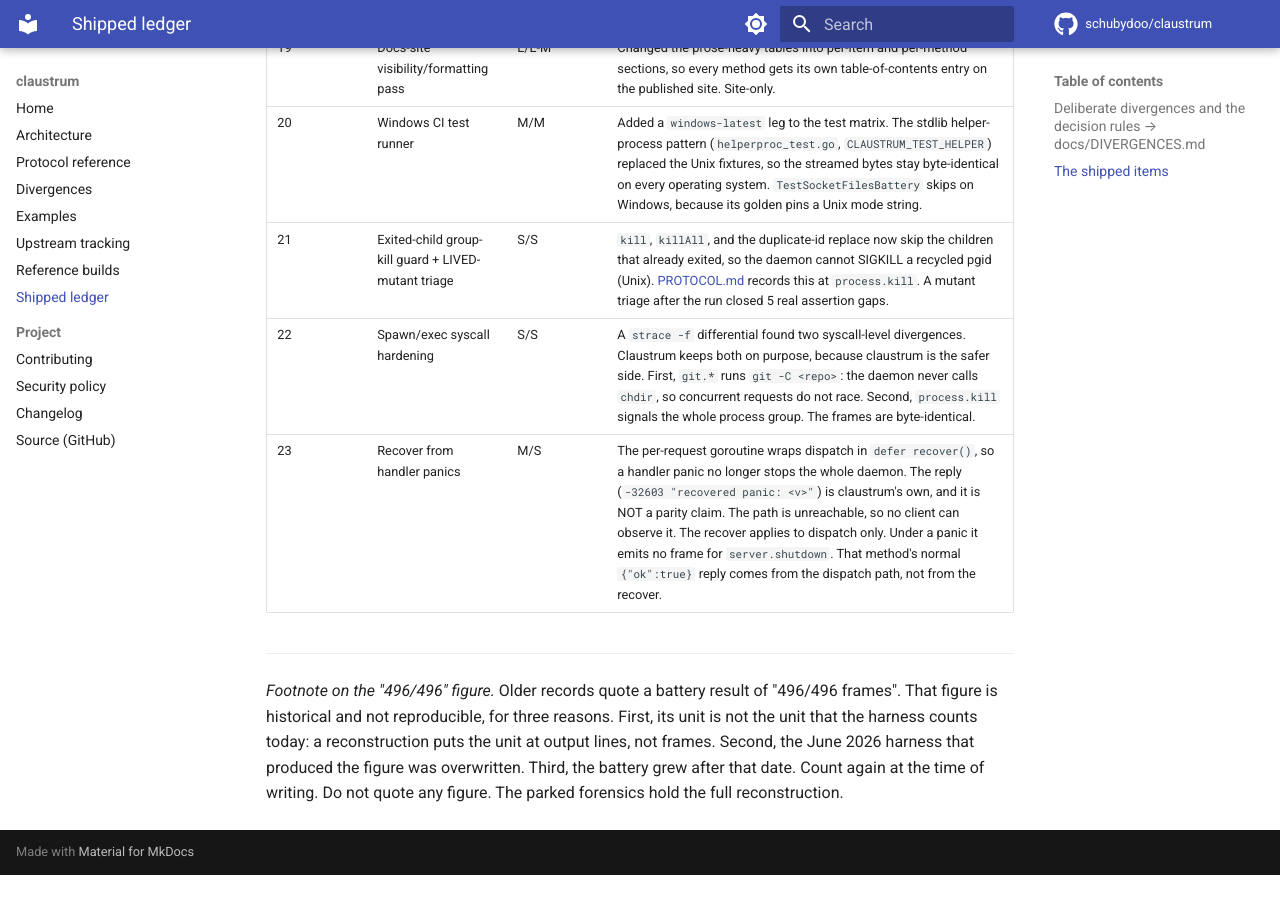
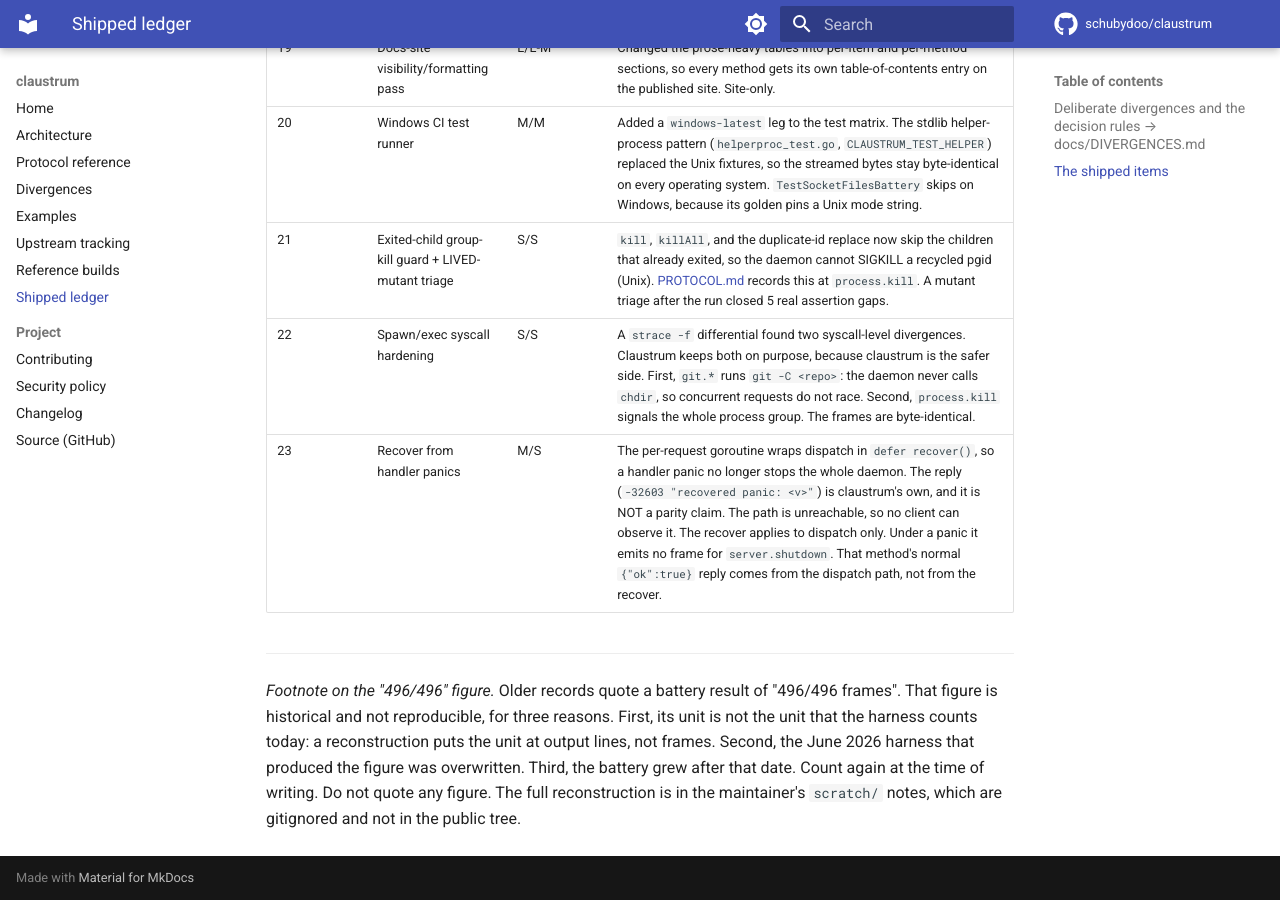
Before and after one commit to schubydoo/claustrum, an MkDocs documentation site: the page built from docs/IMPROVEMENTS.md, in a window 1280 px wide and 900 px high, scrolled down 2507 px. Built offline with MkDocs 1.6.1 and Material for MkDocs 9.7.7, drawn with Linux system fonts in a browser that asks for light colours; comment, search, counter and statistics services are not loaded; before the commit the page ends 3382 px from its top, so only the background shows below that.

Commit message:
docs: say where the 496/496 reconstruction lives
The footnote pointed a public reader at "the parked forensics"; it now
says they are the maintainer's gitignored scratch/ notes, outside the
public tree.

Co-Authored-By: Claude Fable 5.1 <noreply@anthropic.com>

```diff
--- a/docs/IMPROVEMENTS.md
+++ b/docs/IMPROVEMENTS.md
@@ -65,5 +65,6 @@ reasons. First, its unit is not the unit that the harness counts today: a
 reconstruction puts the unit at output lines, not frames. Second, the June 2026
 harness that produced the figure was overwritten. Third, the battery grew after
 that date.
-Count again at the time of writing. Do not quote any figure. The parked
-forensics hold the full reconstruction.
+Count again at the time of writing. Do not quote any figure. The full
+reconstruction is in the maintainer's `scratch/` notes, which are gitignored and
+not in the public tree.
```
